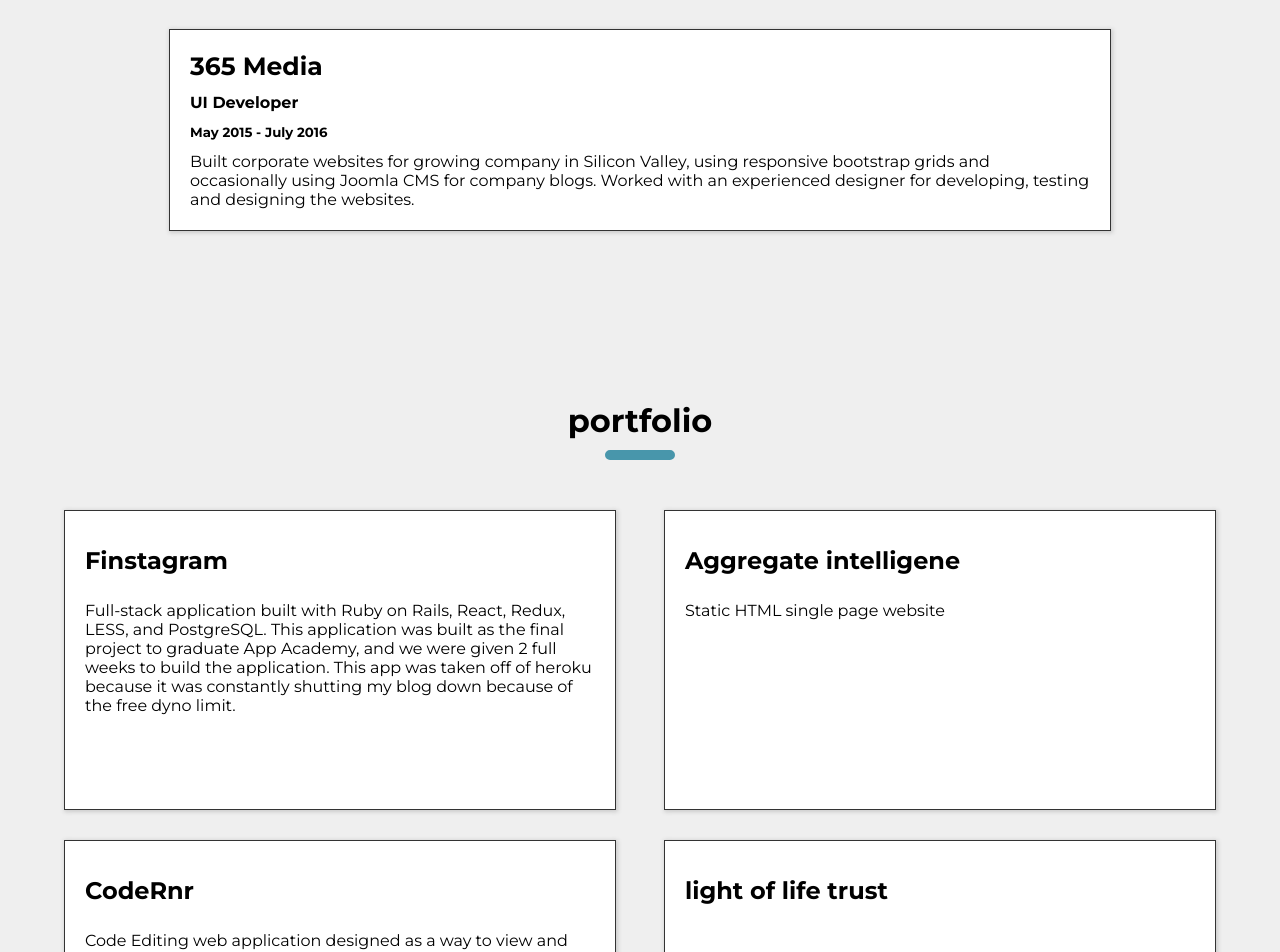
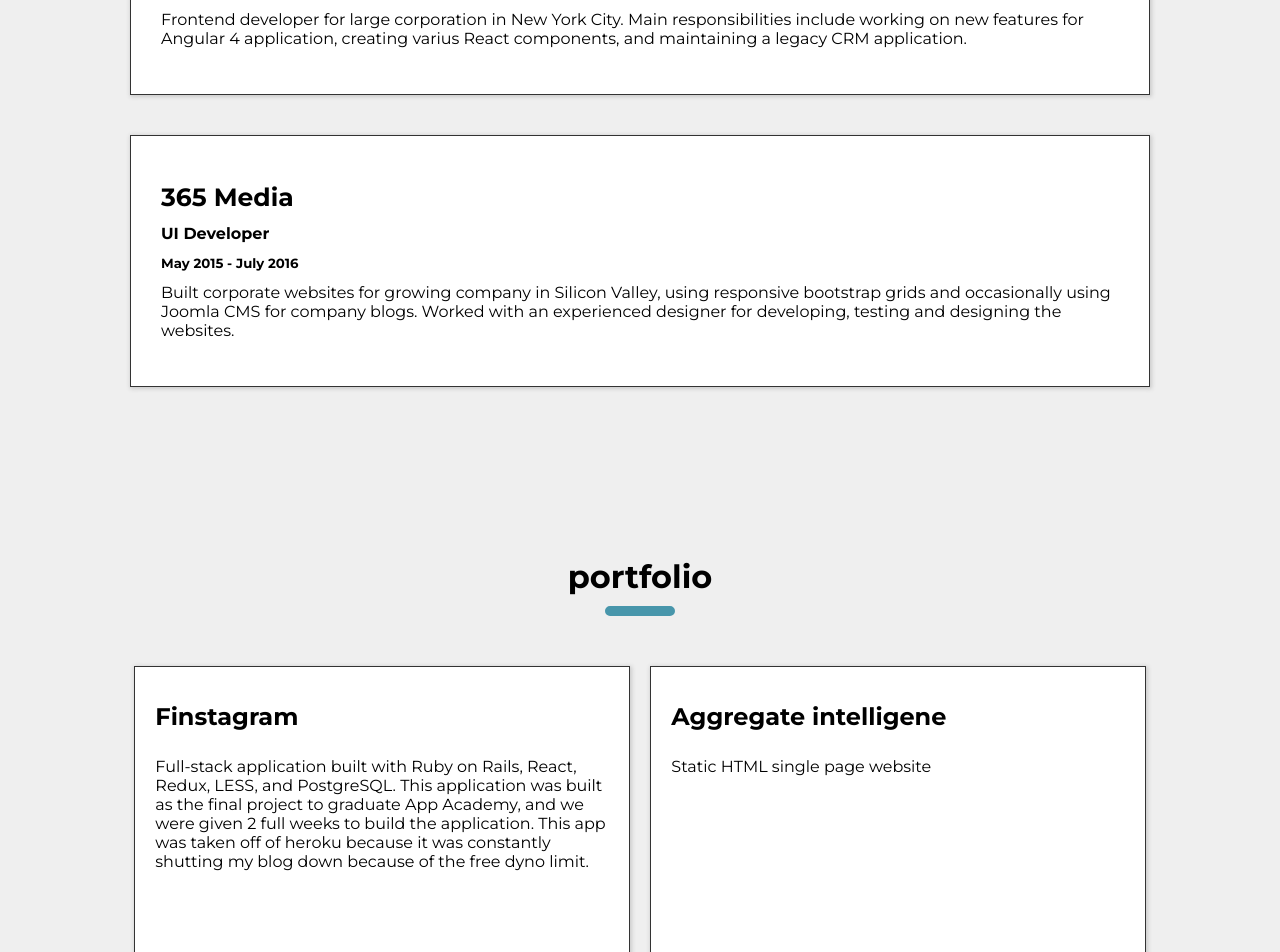
Before and after one commit to jf-t/jacktilly.com, a React (Create React App) app: page / in a window 1280 px wide. Shown: the part 2420-3372 px from the top of the page. Built offline with nearby package versions, Linux system fonts and the light colour scheme.

Commit message:
Some CSS work just making items throughout the page align correctly

```diff
--- a/src/components/about/About.css
+++ b/src/components/about/About.css
@@ -72,7 +72,7 @@ body {
     text-align: left;
     font-size: 16px;
     line-height: 28px;
-    max-width: 700px; }
+    max-width: 520px; }
     .about .about-story .about-rightside h3 {
       margin: 0;
       font-size: 25px; }
--- a/src/components/about/About.scss
+++ b/src/components/about/About.scss
@@ -52,7 +52,7 @@
             font-size: 16px;
             line-height: 28px;
 
-            max-width: 700px;
+            max-width: 520px;
 
             h3 {
                 margin: 0;
--- a/src/components/experience/Experience.css
+++ b/src/components/experience/Experience.css
@@ -56,9 +56,10 @@ body {
     padding: 50px 0; }
     .experience .experience-content .experience-list .experience-item {
       background: #fff;
-      width: 75%;
+      width: 85%;
       margin: 0 auto;
-      padding: 15px 20px;
+      padding: 40px 30px;
+      box-sizing: border-box;
       border: 1px solid #333;
       box-shadow: 1px 1px 4px 1px #ccc; }
       .experience .experience-content .experience-list .experience-item:first-child {
--- a/src/components/experience/Experience.scss
+++ b/src/components/experience/Experience.scss
@@ -23,11 +23,12 @@
 
             .experience-item {
                 background: #fff;
-                width: 75%;
+                width: 85%;
 
                 margin: 0 auto;
 
-                padding: 15px 20px;
+                padding: 40px 30px;
+                box-sizing: border-box;
 
                 border: 1px solid #333;
                 box-shadow: 1px 1px 4px 1px #ccc;
--- a/src/components/portfolio/Portfolio.css
+++ b/src/components/portfolio/Portfolio.css
@@ -53,18 +53,20 @@ body {
   .portfolio .portfolio-content .portfolio-list {
     text-align: left;
     padding: 50px 0;
+    width: 86%;
+    margin: 0 auto;
+    height: 960px;
     display: flex;
+    justify-content: space-between;
     flex-direction: column;
-    flex-wrap: wrap;
-    height: 960px;
-    justify-content: space-between; }
+    flex-wrap: wrap; }
     .portfolio .portfolio-content .portfolio-list .portfolio-item {
       background: #fff;
-      width: 46%;
+      width: 48%;
       box-sizing: border-box;
       height: 300px;
       display: block;
-      margin: 0 auto;
+      margin: 0 1%;
       padding: 15px 20px;
       border: 1px solid #333;
       box-shadow: 1px 1px 4px 1px #ccc; }
--- a/src/components/portfolio/Portfolio.scss
+++ b/src/components/portfolio/Portfolio.scss
@@ -20,21 +20,25 @@
         .portfolio-list {
             text-align: left;
             padding: 50px 0;
+
+            width: 86%;
+            margin: 0 auto;
+            height: 960px;
+
             display: flex;
+            justify-content: space-between;
             flex-direction: column;
             flex-wrap: wrap;
-            height: 960px;
-            justify-content: space-between;
 
             .portfolio-item {
                 background: #fff;
-                width: 46%;
+
+                width: 48%;
                 box-sizing: border-box;
                 height: 300px;
                 display: block;
 
-                margin: 0 auto;
-
+                margin: 0 1%;
                 padding: 15px 20px;
 
                 border: 1px solid #333;
```
